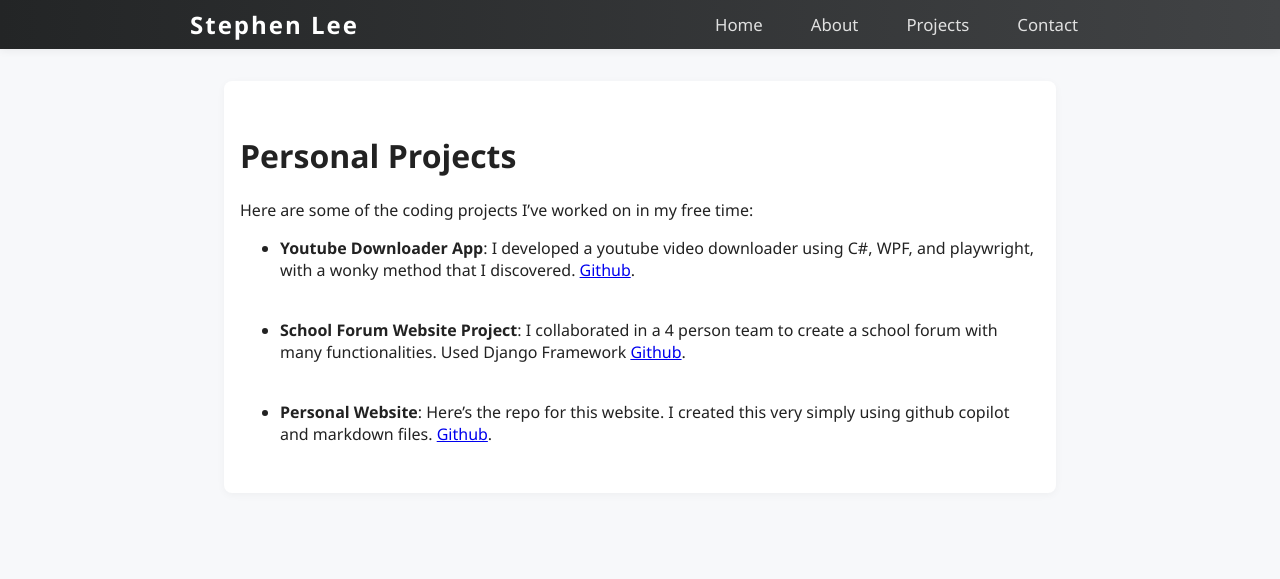
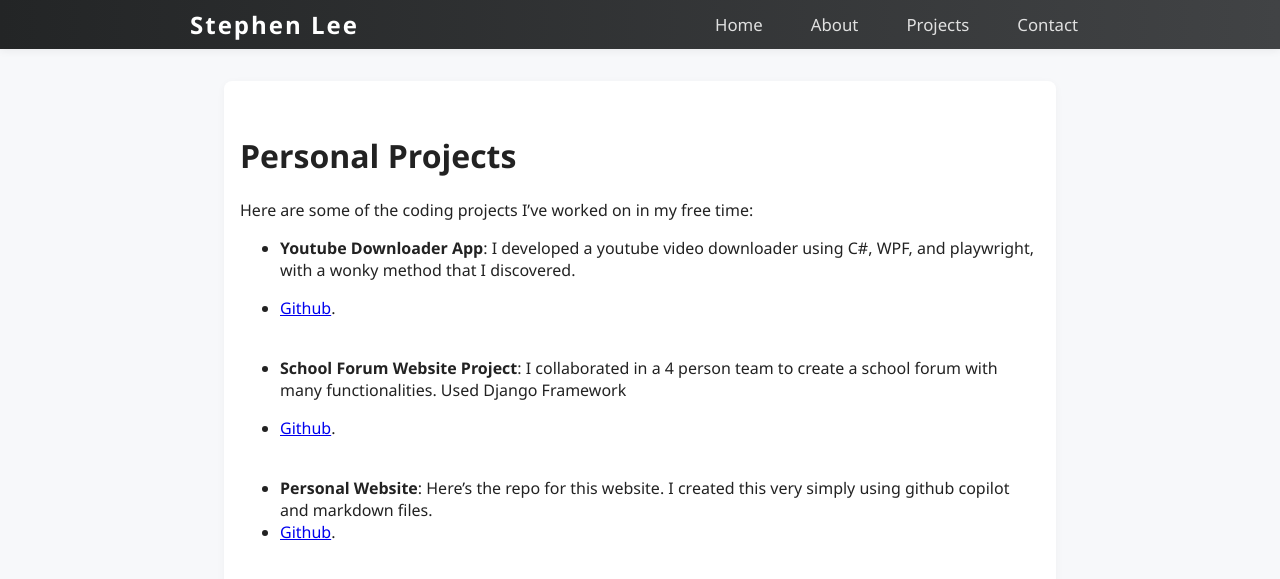
Before and after one commit to pickles33/PersonalWebsite, a Jekyll site: the page built from projects.md, in a window 1280 px wide. Shown: the top 579 px of the page. Built offline with Jekyll 4.4.1, drawn with Linux system fonts in a browser that asks for light colours.

```diff
--- a/projects.md
+++ b/projects.md
@@ -9,8 +9,11 @@ permalink: /projects/
 
 Here are some of the coding projects I've worked on in my free time:
 
-- **Youtube Downloader App**: I developed a youtube video downloader using C#, WPF, and playwright, with a wonky method that I discovered. [Github](https://github.com/pickles33/YDC).<br><br>
+- **Youtube Downloader App**: I developed a youtube video downloader using C#, WPF, and playwright, with a wonky method that I discovered.
+- [Github](https://github.com/pickles33/YDC).<br><br>
 
-- **School Forum Website Project**: I collaborated in a 4 person team to create a school forum with many functionalities. Used Django Framework [Github](https://github.com/WilsonMarquis/CareerManagementSystem).<br><br>
+- **School Forum Website Project**: I collaborated in a 4 person team to create a school forum with many functionalities. Used Django Framework
+- [Github](https://github.com/WilsonMarquis/CareerManagementSystem).<br><br>
 
-- **Personal Website**: Here's the repo for this website. I created this very simply using github copilot and markdown files. [Github](https://github.com/pickles33/PersonalWebsite).
+- **Personal Website**: Here's the repo for this website. I created this very simply using github copilot and markdown files.
+- [Github](https://github.com/pickles33/PersonalWebsite).
```
